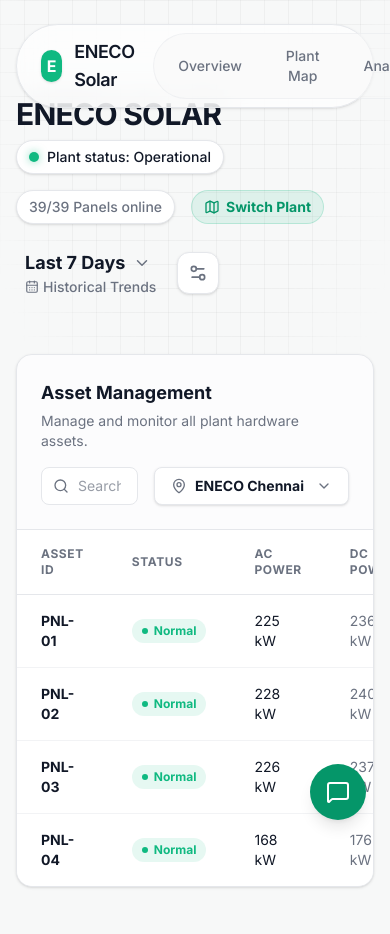
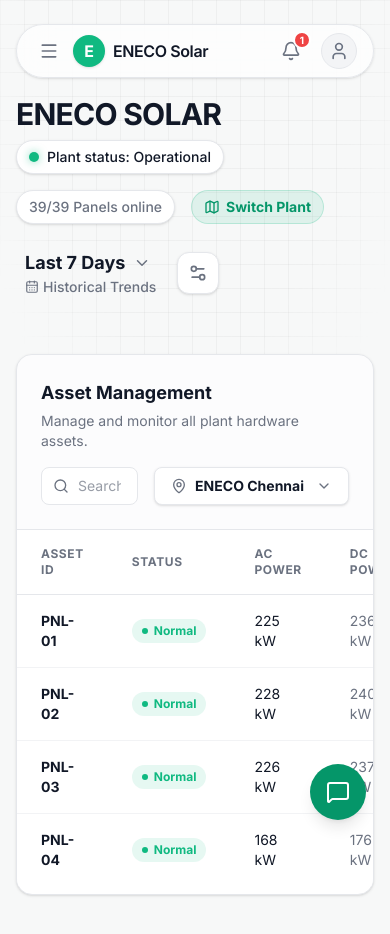
Before and after one commit to hameed-afsar-km/ENFLO-UI-Demo, a Next.js app: page /assets in a window 390 px wide. Shown: the top 934 px of the page. Built offline with nearby package versions, Linux system fonts and the light colour scheme.

Commit message:
feat: android responsiveness

```diff
--- a/src/app/assets/page.tsx
+++ b/src/app/assets/page.tsx
@@ -117,8 +117,8 @@
           </div>
         </div>
 
-        <div className="overflow-x-auto">
-          <table className="w-full text-left border-collapse">
+        <div className="overflow-x-auto custom-scrollbar pb-2">
+          <table className="w-full text-left border-collapse min-w-[700px]">
             <thead>
               <tr className="bg-surface text-xs uppercase tracking-wider text-secondary-text font-bold border-b border-border">
                 <th className="px-6 py-4">Asset ID</th>
@@ -197,7 +197,7 @@
                 <X size={20} />
               </button>
             </div>
-            <div className="px-6 py-4 grid grid-cols-4 gap-4 border-b border-gray-100 bg-gray-50/50">
+            <div className="px-6 py-4 grid grid-cols-2 sm:grid-cols-4 gap-4 border-b border-gray-100 bg-gray-50/50">
               <div className="bg-white border border-gray-200 rounded-xl p-3 text-center shadow-sm">
                 <div className="text-xl font-black text-gray-900">12</div>
                 <div className="text-[10px] text-gray-500 uppercase font-bold tracking-wider mt-1">Total Errors</div>
--- a/src/app/globals.css
+++ b/src/app/globals.css
@@ -72,6 +72,26 @@
     animation: shake-periodic 3s cubic-bezier(.36,.07,.19,.97) infinite;
     transform-origin: center;
   }
+
+  /* Make horizontal scrollbars visible for mobile tables */
+  .custom-scrollbar::-webkit-scrollbar {
+    height: 6px;
+  }
+  .custom-scrollbar::-webkit-scrollbar-track {
+    background: #f1f5f9;
+    border-radius: 4px;
+  }
+  .custom-scrollbar::-webkit-scrollbar-thumb {
+    background: #cbd5e1;
+    border-radius: 4px;
+  }
+  .custom-scrollbar::-webkit-scrollbar-thumb:hover {
+    background: #94a3b8;
+  }
+  .custom-scrollbar {
+    scrollbar-width: thin;
+    scrollbar-color: #cbd5e1 #f1f5f9;
+  }
 }
 
 @keyframes shake-periodic {
--- a/src/components/CurrentPowerCard.tsx
+++ b/src/components/CurrentPowerCard.tsx
@@ -48,7 +48,7 @@
           </div>
         </div>
 
-        <div className="grid grid-cols-3 gap-3 mt-auto pt-2">
+        <div className="grid grid-cols-1 sm:grid-cols-3 gap-3 mt-auto pt-2">
           <div className="bg-white/80 p-4 rounded-xl border border-gray-100 shadow-sm">
             <div className="text-gray-500 text-[10px] font-bold uppercase tracking-wider mb-1 flex items-center gap-1"><Factory size={12}/> Factory Load</div>
             <div className="text-xl lg:text-2xl font-bold text-gray-900">{factoryLoadMw.toFixed(2)} <span className="text-xs font-medium text-gray-500">MW</span></div>
--- a/src/components/PlantStatusHeader.tsx
+++ b/src/components/PlantStatusHeader.tsx
@@ -85,7 +85,7 @@
           </button>
 
           {isOpen && (
-            <div className="absolute right-0 top-full mt-2 w-[450px] bg-surface border border-border rounded-2xl shadow-xl p-5 z-50 animate-in fade-in slide-in-from-top-2">
+            <div className="absolute left-0 md:left-auto md:right-0 top-full mt-2 w-[calc(100vw-2rem)] max-w-[450px] bg-surface border border-border rounded-2xl shadow-xl p-5 z-50 animate-in fade-in slide-in-from-top-2">
               <div className="flex justify-between items-center mb-4">
                 <h3 className="font-bold text-primary-text">Historical Analysis</h3>
                 <button onClick={() => setIsOpen(false)} className="text-secondary-text hover:text-primary-text">
@@ -93,7 +93,7 @@
                 </button>
               </div>
 
-              <div className="grid grid-cols-4 gap-2 mb-4">
+              <div className="grid grid-cols-2 sm:grid-cols-4 gap-2 mb-4">
                 <button onClick={() => setActiveMetric('power')} className={`p-2 rounded-lg text-xs font-semibold flex flex-col items-center gap-1 border ${activeMetric === 'power' ? 'bg-accent/10 border-accent/30 text-accent-dark' : 'border-border/50 text-secondary-text hover:bg-gray-50'}`}>
                   <Zap size={14} /> Power
                 </button>
--- a/src/components/TopNav.tsx
+++ b/src/components/TopNav.tsx
@@ -5,7 +5,7 @@
 import { usePathname } from 'next/navigation';
 import { cn } from '@/lib/utils';
 import { mockData } from '@/data/mock';
-import { Bell, User, Search, CheckCheck, Info, CircleAlert, TriangleAlert, Zap, AlertTriangle, Bug, Wrench } from 'lucide-react';
+import { Bell, User, Search, CheckCheck, Info, CircleAlert, TriangleAlert, Zap, AlertTriangle, Bug, Wrench, Menu, X } from 'lucide-react';
 import { useSimulation } from '@/context/SimulationContext';
 
 const NAV_ITEMS = [
@@ -30,10 +30,12 @@
   const pathname = usePathname();
   const [isOpen, setIsOpen] = useState(false);
   const [isProfileOpen, setIsProfileOpen] = useState(false);
+  const [isMobileMenuOpen, setIsMobileMenuOpen] = useState(false);
 
   const bellRef = useRef<HTMLDivElement>(null);
   const searchRef = useRef<HTMLDivElement>(null);
   const profileRef = useRef<HTMLDivElement>(null);
+  const mobileMenuRef = useRef<HTMLDivElement>(null);
 
   const [searchQuery, setSearchQuery] = useState('');
   const [isSearchOpen, setIsSearchOpen] = useState(false);
@@ -53,12 +55,16 @@
       if (profileRef.current && !profileRef.current.contains(e.target as Node)) {
         setIsProfileOpen(false);
       }
+      if (mobileMenuRef.current && !mobileMenuRef.current.contains(e.target as Node)) {
+        setIsMobileMenuOpen(false);
+      }
     };
     const handleKeyDown = (e: KeyboardEvent) => {
       if (e.key === 'Escape') {
         setIsOpen(false);
         setIsSearchOpen(false);
         setIsProfileOpen(false);
+        setIsMobileMenuOpen(false);
       }
     };
 
@@ -87,16 +93,50 @@
   return (
     <div className="fixed top-6 left-0 right-0 z-50 flex justify-center w-full px-4 pointer-events-none">
       <nav className="glass-nav px-2 py-2 flex items-center gap-2 pointer-events-auto max-w-6xl w-full justify-between">
-        <div className="flex items-center gap-3 pl-4">
+        <div className="flex items-center gap-2 md:gap-3 pl-2 md:pl-4">
+          <div className="md:hidden relative" ref={mobileMenuRef}>
+            <button
+              onClick={() => {
+                setIsMobileMenuOpen(!isMobileMenuOpen);
+                setIsOpen(false);
+                setIsProfileOpen(false);
+              }}
+              className="p-1.5 text-secondary-text hover:bg-surface rounded-md transition-colors"
+            >
+              {isMobileMenuOpen ? <X size={20} /> : <Menu size={20} />}
+            </button>
+            {isMobileMenuOpen && (
+              <div className="absolute top-full left-0 mt-3 w-56 bg-surface border border-border rounded-xl shadow-xl overflow-hidden z-50 flex flex-col py-2">
+                {NAV_ITEMS.map((item) => {
+                  const isActive = pathname === item.path;
+                  return (
+                    <Link
+                      key={item.name}
+                      href={item.path}
+                      onClick={() => setIsMobileMenuOpen(false)}
+                      className={cn(
+                        "px-4 py-2 text-sm font-medium transition-colors",
+                        isActive
+                          ? "bg-accent/10 text-accent-dark font-bold"
+                          : "text-secondary-text hover:text-primary-text hover:bg-gray-50"
+                      )}
+                    >
+                      {item.name}
+                    </Link>
+                  );
+                })}
+              </div>
+            )}
+          </div>
           <div className="w-8 h-8 rounded-full bg-accent flex items-center justify-center text-white font-bold shadow-sm">
             E
           </div>
           <div className="flex items-center gap-1">
-            <span className="font-semibold text-lg tracking-tight">ENECO Solar</span>
+            <span className="font-semibold text-base md:text-lg tracking-tight whitespace-nowrap">ENECO Solar</span>
           </div>
         </div>
 
-        <div className="flex items-center gap-1 bg-background/50 rounded-full p-1 border border-border/50">
+        <div className="hidden md:flex items-center gap-1 bg-background/50 rounded-full p-1 border border-border/50">
           {NAV_ITEMS.map((item) => {
             const isActive = pathname === item.path;
             return (
@@ -179,7 +219,7 @@
             </button>
 
             {isOpen && (
-              <div className="absolute right-0 top-full mt-3 w-[360px] max-w-[calc(100vw-2rem)] bg-surface border border-border rounded-2xl shadow-2xl z-50 overflow-hidden">
+              <div className="fixed left-1/2 -translate-x-1/2 top-[85px] sm:absolute sm:left-auto sm:translate-x-0 sm:right-0 sm:top-full sm:mt-3 w-[calc(100vw-2rem)] sm:w-[360px] bg-surface border border-border rounded-2xl shadow-2xl z-50 overflow-hidden">
                 <div className="flex items-center justify-between gap-2 px-4 py-3 border-b border-border">
                   <div className="flex items-center gap-2 min-w-0">
                     <h3 className="text-sm font-bold text-primary-text">Notifications</h3>
@@ -259,7 +299,7 @@
             </button>
 
             {isProfileOpen && (
-              <div className="absolute right-0 top-full mt-3 w-80 bg-surface border border-border rounded-2xl shadow-2xl z-50 overflow-hidden">
+              <div className="fixed left-1/2 -translate-x-1/2 top-[85px] sm:absolute sm:left-auto sm:translate-x-0 sm:right-0 sm:top-full sm:mt-3 w-[calc(100vw-2rem)] sm:w-[360px] bg-surface border border-border rounded-2xl shadow-2xl z-50 overflow-hidden">
                 <div className="p-4 border-b border-border bg-gray-50">
                   <div className="font-bold text-primary-text text-sm mb-1">Developer Mode</div>
                   <div className="text-xs text-secondary-text">Test real-time event triggers</div>
--- a/src/context/SimulationContext.tsx
+++ b/src/context/SimulationContext.tsx
@@ -220,8 +220,7 @@
 
   const [isGlobalErrorModalOpen, setIsGlobalErrorModalOpen] = useState(false);
 
-  return (
-    <SimulationContext.Provider value={{
+  const contextValue = React.useMemo(() => ({
     activeSimulations,
     triggerSimulation,
     fixSimulation,
@@ -231,7 +230,10 @@
     markNotificationRead,
     markAllNotificationsRead,
     emsState
-    }}>
+  }), [activeSimulations, toastEvent, notifications, emsState]);
+
+  return (
+    <SimulationContext.Provider value={contextValue}>
       {children}
 
       {/* Toast Modal (New Event) */}
```
Also changed, not shown: src/app/plant-map/page.tsx (+7 -7 lines), src/app/reports/page.tsx (+4 -4 lines). Lines whose indentation alone changed are shown as unchanged.
